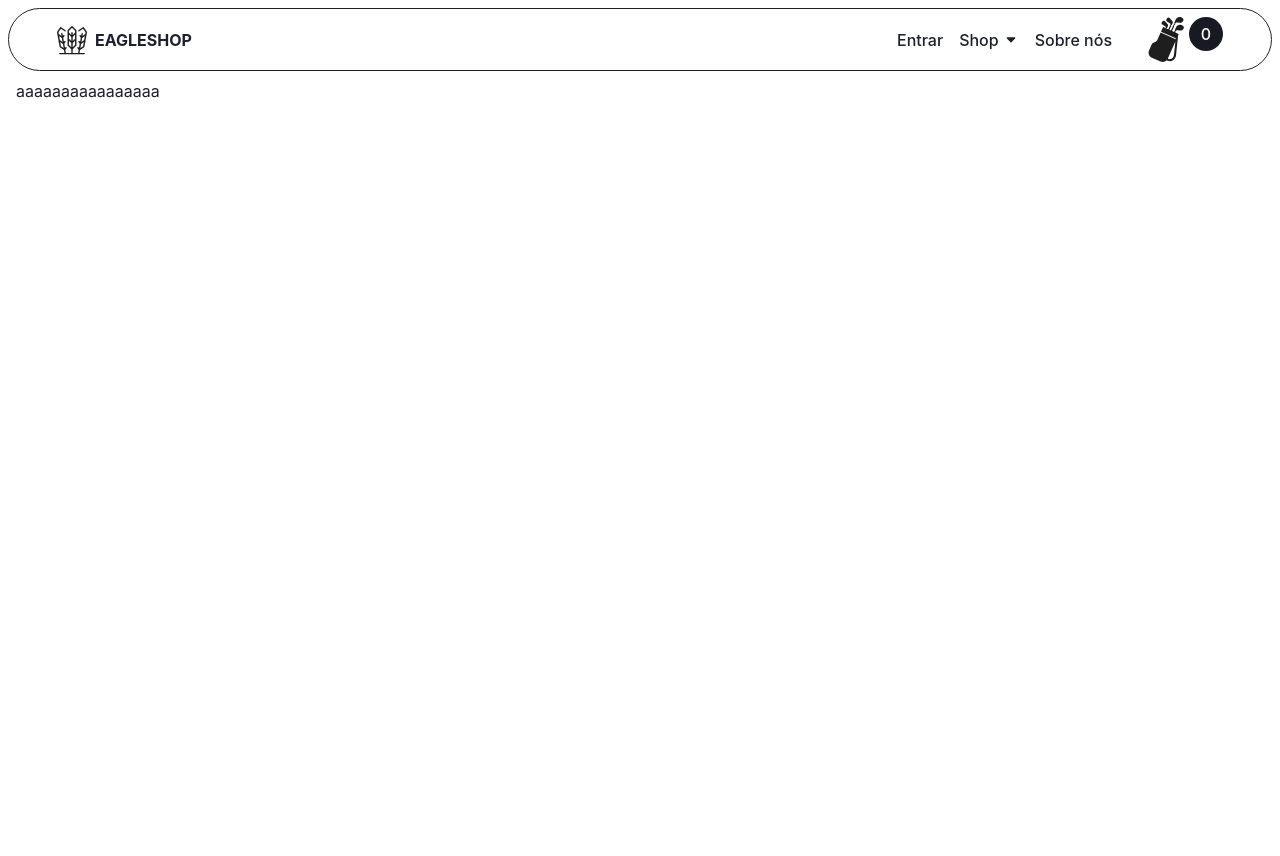
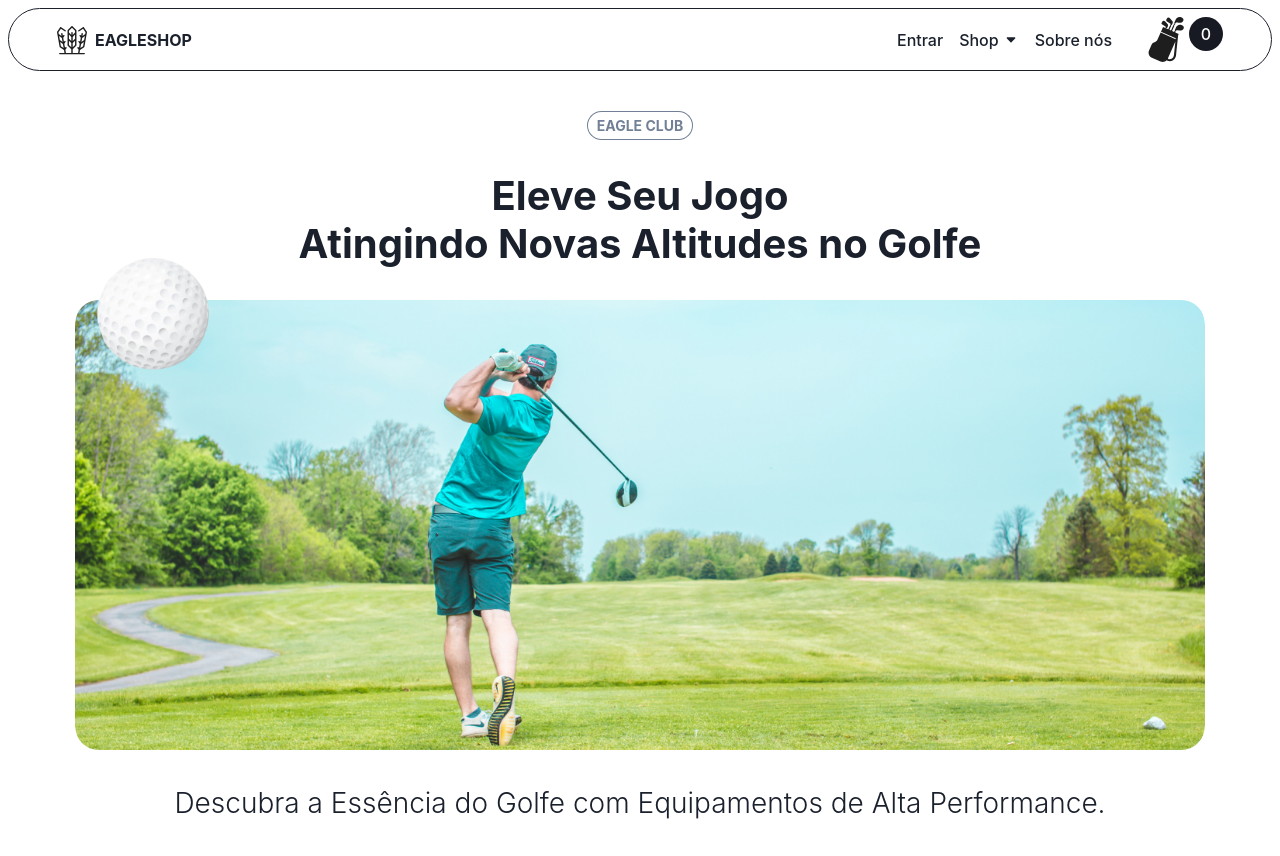
Before and after one commit to EagleShopping/EagleShopping, a Next.js app: page / in a window 1280 px wide. Before the commit the page ends 800 px from the top, so only its background shows below. Built offline with nearby package versions, Linux system fonts and the light colour scheme.

Commit message:
feat: create showcase component for homepage

```diff
--- /dev/null
+++ b/src/app/(pages)/components/ShowCaseHome.tsx
@@ -0,0 +1,79 @@
+import { Badge, Box, Flex, Heading, Text } from "@chakra-ui/react"
+import Image from "next/image"
+
+const ShowCaseHome = () => {
+  return (
+    <Flex
+    flexDirection="column"
+    justifyContent="center"
+    alignItems="center"
+    gap="2em"
+    py="2em"
+    >
+
+    <Badge
+    variant="outline"
+    fontSize={{base:'12px', md: '14px'}}
+    p="4px"
+    px="10px"
+    borderRadius="24px"
+    >
+      EAGLE CLUB
+    </Badge>
+    <Heading
+    display="flex"
+    alignItems="center"
+    flexDirection="column"
+    fontSize={{base: '28px', md: '34px', lg: '40px'}}
+    textAlign="center"
+    >
+    Eleve Seu Jogo <Text as='span'> Atingindo Novas Altitudes no Golfe </Text>
+    </Heading>
+    <Box
+     position="relative"
+     width='100%'
+     height={{base: '340px', md:'450px'}}
+     borderRadius="24px"
+    >
+    <Box
+        position='absolute'
+        width='156px'
+        height='156px'
+        borderRadius="24px"
+        top="-4em"
+        left="0"
+        zIndex={1}
+        >
+     <Image
+    src={'/images/ball.png'}
+    fill
+    style={{objectFit: 'cover'}}
+    alt="playing golf"
+    />
+    </Box>
+    <Box
+    position='relative'
+    width='100%'
+    height={{base: '340px', md:'450px'}}
+    borderRadius="24px"
+    overflow="hidden"
+    >
+    <Image
+    src={'/images/background.png'}
+    fill
+    style={{objectFit: 'cover'}}
+    alt="playing golf"
+    />
+    </Box>
+    </Box>
+    <Text
+    fontWeight="light"
+    fontSize={{base: '18px', md: '24px', lg: '28px'}}
+    >
+    Descubra a Essência do Golfe com Equipamentos de Alta Performance.
+    </Text>
+    </Flex>
+  )
+}
+
+export default ShowCaseHome
--- a/src/app/(pages)/layout.tsx
+++ b/src/app/(pages)/layout.tsx
@@ -8,13 +8,10 @@ type Props = {
 
 const layout = (props: Props) => {
   return (
-    <Box
-    h="100vh"
-    minW="100vw"
-    >
+    <Box>
          <Header />
          <Box
-         px="4"
+         px={{base: '20px', md: '75px'}}
          >
         {props.children}
          </Box>
--- a/src/app/(pages)/page.tsx
+++ b/src/app/(pages)/page.tsx
@@ -1,11 +1,12 @@
-import { Box, Heading } from "@chakra-ui/react";
-import Header from "./components/Header";
+import { Box } from "@chakra-ui/react";
+import ShowCaseHome from "./components/ShowCaseHome";
 
 export default function Home() {
 
   return (
-   <Box>
-    aaaaaaaaaaaaaaaa
+   <Box
+   >
+    <ShowCaseHome />
    </Box>
   );
 }
```
Also changed, not shown: public/images/background.png (added), public/images/ball.png (added).
